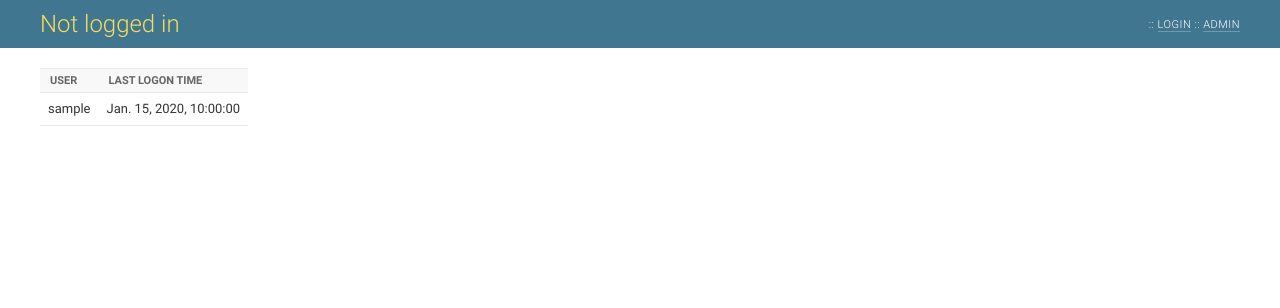
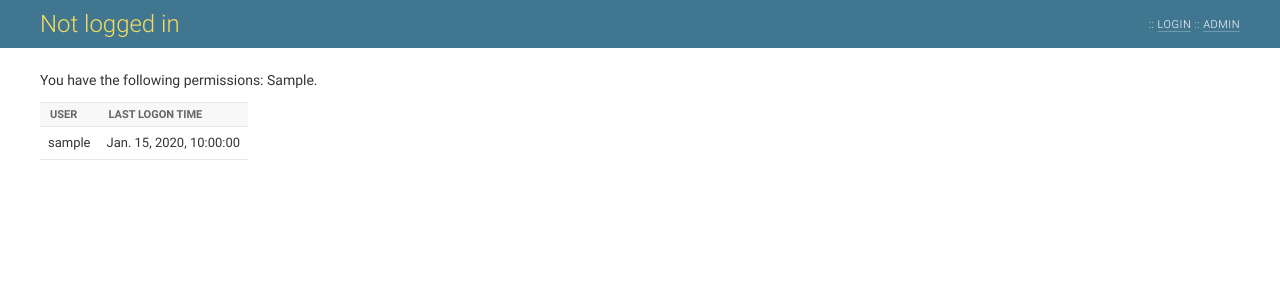
Before and after one commit to adelton/django-activity-app, a Django app: template activity/templates/activity/index.html in a window 1280 px wide. Shown: the top 308 px of the page. Run offline with Django 3.2, Linux system fonts and the light colour scheme; tables that the repository leaves empty hold one stand-in row (values such as "Sample post"); the template is opened without the code that fills it: values that come from a table or form of the project are taken from there, most other values are stand-ins (such as "Sample title", 1, 10 or a date in 2020).

Commit message:
Display permissions of the current user.
(cherry picked from commit 6651a8350ef6257338a9641cfb437552560e36c3)

```diff
--- a/activity/templates/activity/index.html
+++ b/activity/templates/activity/index.html
@@ -1,6 +1,9 @@
 {% extends "activity/base.html" %}
 
 {% block content %}
+{% if user_permissions %}
+    <p>You have the following permissions: {% for p in user_permissions %}{{ p }}{%if forloop.last%}.{%else%}, {%endif%}{% endfor %}</p>
+{% endif %}
 {% if activity_list %}
     <table>
     <thead>
--- a/activity/views.py
+++ b/activity/views.py
@@ -6,5 +6,6 @@ from django.contrib.auth.models import User
 
 def index(request):
     activity_list = User.objects.order_by('-last_login')[:20]
-    context = {'activity_list': activity_list}
+    user_permissions = request.user.get_all_permissions()
+    context = {'user_permissions': user_permissions, 'activity_list': activity_list}
     return render(request, 'activity/index.html', context)
```
